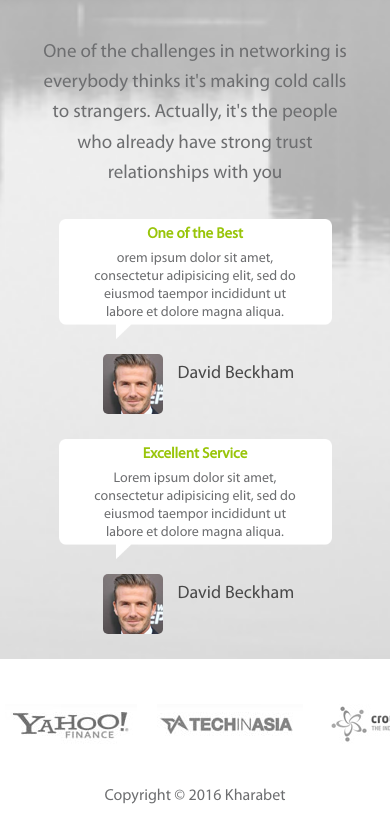
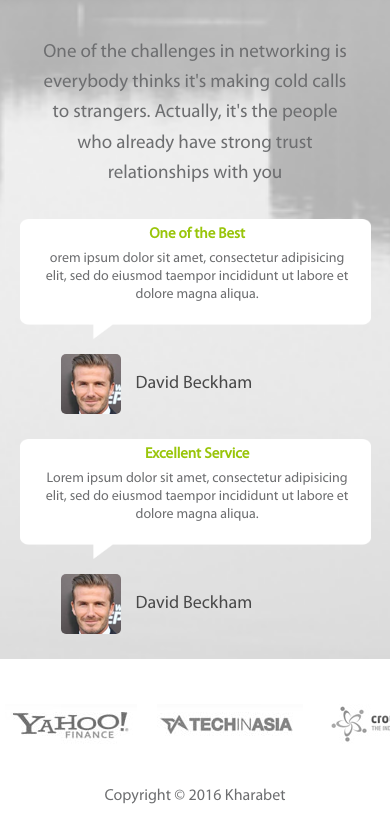
Before and after one commit to Kharabet/Kharabet.github.io, a plain HTML site: page index.html in a window 390 px wide. Shown: the part 4865-5704 px from the top of the page. Drawn offline with Linux system fonts and the light colour scheme.

Commit message:
adaptive

```diff
--- a/css/media.css
+++ b/css/media.css
@@ -211,13 +211,13 @@ a.details {
 			line-height: 18px;
 		}
 		.img-portr {
-
+		    left: 18%;
 			height: 40px;
 			line-height: 60px;
 		}
-		.img-portr span {
-			line-height: 40px;
-		}
+	/*	.img-portr span {
+			line-height: 60px;
+		}*/
 		div.content-find .col .img-find {
 			display: none;
 		}
@@ -248,7 +248,11 @@ a.details {
 		margin-bottom: 30px;
 	}
 	.sec-footer .feedback .img-feedback img {
-    width: 70%;
+    width: 90%;
+}
+.sec-footer .feedback .img-feedback .content {
+    width: 75%;
+    left: 13%;
 }
 a.details {
 
@@ -298,6 +302,9 @@ a.details {
 		float: none;
 		margin: 0 auto;
 	}
+		.sec-footer .feedback .img-feedback img {
+    width: 90%;
+}
 
 	}
 
```
